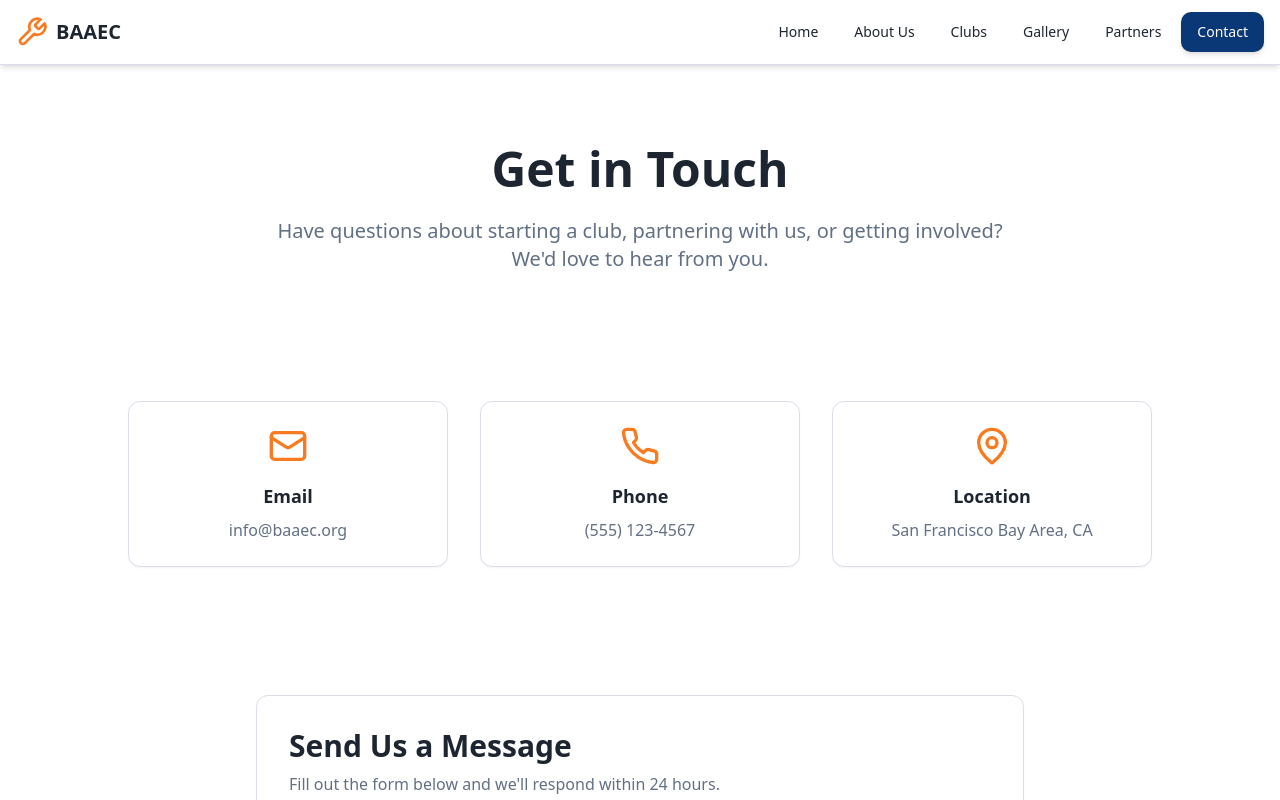
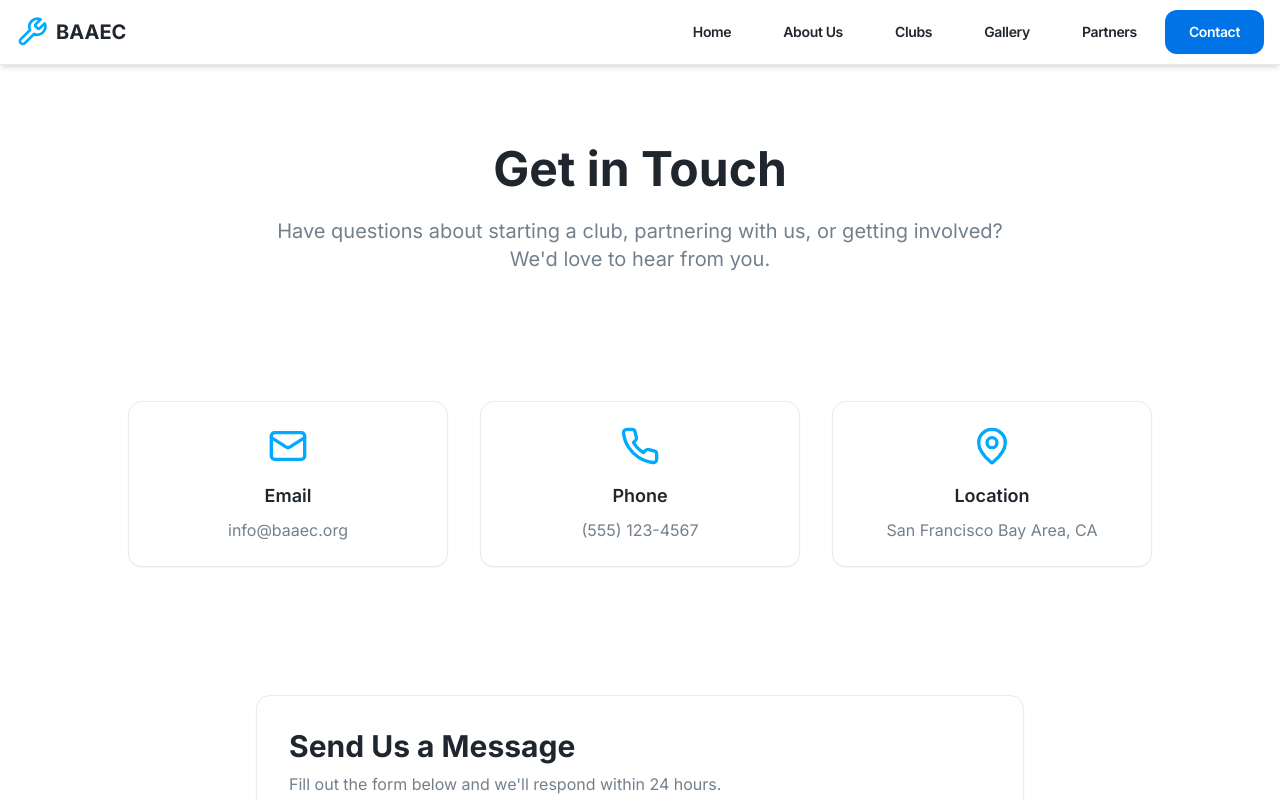
Before and after one commit to shinynail/bayarea-auto-elevate, a React (Vite) app: page /contact in a window 1280 px wide. Shown: the top 800 px of the page. Built offline with nearby package versions, Linux system fonts and the light colour scheme; the HTML template or start-up script is replaced by a standard one.

Commit message:
Refine color scheme and typography

```diff
--- a/index.html
+++ b/index.html
@@ -3,6 +3,9 @@
   <head>
     <meta charset="UTF-8" />
     <meta name="viewport" content="width=device-width, initial-scale=1.0" />
+    <link rel="preconnect" href="https://fonts.googleapis.com">
+    <link rel="preconnect" href="https://fonts.gstatic.com" crossorigin>
+    <link href="https://fonts.googleapis.com/css2?family=Inter:wght@300;400;500;600;700&display=swap" rel="stylesheet">
     <title>BAAEC - Bay Area Automotive Engineering Council</title>
     <meta name="description" content="Bay Area Automotive Engineering Council empowers high school students through hands-on automotive engineering education, mentorship, and real-world challenges." />
     <meta name="keywords" content="automotive engineering, STEM education, Bay Area, high school clubs, engineering mentorship, automotive careers" />
--- a/src/components/ui/button.tsx
+++ b/src/components/ui/button.tsx
@@ -5,24 +5,24 @@ import { cva, type VariantProps } from "class-variance-authority";
 import { cn } from "@/lib/utils";
 
 const buttonVariants = cva(
-  "inline-flex items-center justify-center gap-2 whitespace-nowrap rounded-md text-sm font-medium ring-offset-background transition-all duration-300 focus-visible:outline-none focus-visible:ring-2 focus-visible:ring-ring focus-visible:ring-offset-2 disabled:pointer-events-none disabled:opacity-50 [&_svg]:pointer-events-none [&_svg]:size-4 [&_svg]:shrink-0",
+  "inline-flex items-center justify-center gap-2 whitespace-nowrap rounded-xl text-sm font-semibold tracking-tight ring-offset-background transition-all duration-200 focus-visible:outline-none focus-visible:ring-2 focus-visible:ring-ring focus-visible:ring-offset-2 disabled:pointer-events-none disabled:opacity-50 [&_svg]:pointer-events-none [&_svg]:size-4 [&_svg]:shrink-0",
   {
     variants: {
       variant: {
-        default: "bg-primary text-primary-foreground hover:bg-primary/90 shadow-md hover:shadow-lg",
-        destructive: "bg-destructive text-destructive-foreground hover:bg-destructive/90",
-        outline: "border border-input bg-background hover:bg-accent hover:text-accent-foreground",
-        secondary: "bg-secondary text-secondary-foreground hover:bg-secondary/80",
-        ghost: "hover:bg-accent hover:text-accent-foreground",
+        default: "bg-primary text-primary-foreground hover:bg-primary/90 shadow-sm hover:shadow-md active:scale-[0.98]",
+        destructive: "bg-destructive text-destructive-foreground hover:bg-destructive/90 shadow-sm",
+        outline: "border border-border/60 bg-background hover:bg-secondary hover:border-border active:scale-[0.98]",
+        secondary: "bg-secondary text-secondary-foreground hover:bg-secondary/80 active:scale-[0.98]",
+        ghost: "hover:bg-secondary active:scale-[0.98]",
         link: "text-primary underline-offset-4 hover:underline",
-        hero: "bg-accent text-accent-foreground hover:scale-105 shadow-lg hover:shadow-xl",
-        gradient: "bg-gradient-to-r from-primary to-primary-glow text-primary-foreground hover:opacity-90 shadow-md hover:shadow-lg",
+        hero: "bg-accent text-accent-foreground hover:bg-accent/90 shadow-md hover:shadow-lg active:scale-[0.98]",
+        gradient: "bg-gradient-to-br from-primary via-primary-glow to-accent text-primary-foreground hover:opacity-95 shadow-md hover:shadow-lg active:scale-[0.98]",
       },
       size: {
-        default: "h-10 px-4 py-2",
-        sm: "h-9 rounded-md px-3",
-        lg: "h-11 rounded-md px-8",
-        icon: "h-10 w-10",
+        default: "h-11 px-6 py-2.5",
+        sm: "h-9 rounded-lg px-4 text-xs",
+        lg: "h-12 rounded-xl px-8 text-base",
+        icon: "h-11 w-11",
       },
     },
     defaultVariants: {
--- a/src/index.css
+++ b/src/index.css
@@ -9,77 +9,77 @@ All colors MUST be HSL.
 @layer base {
   :root {
     --background: 0 0% 100%;
-    --foreground: 215 25% 15%;
+    --foreground: 210 20% 15%;
 
     --card: 0 0% 100%;
-    --card-foreground: 215 25% 15%;
+    --card-foreground: 210 20% 15%;
 
     --popover: 0 0% 100%;
-    --popover-foreground: 215 25% 15%;
+    --popover-foreground: 210 20% 15%;
 
-    --primary: 215 85% 25%;
+    --primary: 210 100% 45%;
     --primary-foreground: 0 0% 100%;
-    --primary-glow: 215 85% 40%;
+    --primary-glow: 210 100% 55%;
 
-    --secondary: 210 20% 92%;
-    --secondary-foreground: 215 25% 15%;
+    --secondary: 210 15% 96%;
+    --secondary-foreground: 210 20% 15%;
 
-    --muted: 210 20% 95%;
-    --muted-foreground: 215 15% 45%;
+    --muted: 210 15% 97%;
+    --muted-foreground: 210 10% 50%;
 
-    --accent: 25 95% 55%;
+    --accent: 200 100% 50%;
     --accent-foreground: 0 0% 100%;
-    --accent-glow: 25 100% 60%;
+    --accent-glow: 200 100% 60%;
 
     --destructive: 0 84.2% 60.2%;
     --destructive-foreground: 0 0% 100%;
 
-    --border: 215 20% 88%;
-    --input: 215 20% 88%;
-    --ring: 215 85% 25%;
+    --border: 210 15% 92%;
+    --input: 210 15% 94%;
+    --ring: 210 100% 45%;
 
-    --radius: 0.75rem;
+    --radius: 0.875rem;
 
-    --gradient-primary: linear-gradient(135deg, hsl(215 85% 25%), hsl(215 85% 35%));
-    --gradient-accent: linear-gradient(135deg, hsl(25 95% 55%), hsl(15 95% 50%));
-    --gradient-hero: linear-gradient(135deg, hsl(215 85% 15%) 0%, hsl(215 75% 25%) 50%, hsl(25 85% 45%) 100%);
-    --gradient-subtle: linear-gradient(180deg, hsl(0 0% 100%), hsl(215 40% 98%));
+    --gradient-primary: linear-gradient(135deg, hsl(210 100% 45%), hsl(210 100% 55%));
+    --gradient-accent: linear-gradient(135deg, hsl(200 100% 50%), hsl(210 100% 55%));
+    --gradient-hero: linear-gradient(135deg, hsl(210 100% 35%) 0%, hsl(210 100% 45%) 50%, hsl(200 100% 50%) 100%);
+    --gradient-subtle: linear-gradient(180deg, hsl(0 0% 100%), hsl(210 20% 99%));
 
-    --shadow-elegant: 0 10px 40px -10px hsl(215 85% 25% / 0.2);
-    --shadow-glow: 0 0 50px hsl(215 85% 40% / 0.3);
-    --shadow-accent: 0 10px 40px -10px hsl(25 95% 55% / 0.3);
+    --shadow-elegant: 0 4px 24px -4px hsl(210 100% 45% / 0.12);
+    --shadow-glow: 0 0 40px hsl(210 100% 55% / 0.2);
+    --shadow-accent: 0 4px 24px -4px hsl(200 100% 50% / 0.15);
 
-    --transition-smooth: all 0.4s cubic-bezier(0.4, 0, 0.2, 1);
+    --transition-smooth: all 0.3s cubic-bezier(0.25, 0.46, 0.45, 0.94);
   }
 
   .dark {
-    --background: 215 35% 8%;
-    --foreground: 210 40% 98%;
+    --background: 210 30% 10%;
+    --foreground: 210 20% 98%;
 
-    --card: 215 30% 12%;
-    --card-foreground: 210 40% 98%;
+    --card: 210 25% 14%;
+    --card-foreground: 210 20% 98%;
 
-    --popover: 215 30% 12%;
-    --popover-foreground: 210 40% 98%;
+    --popover: 210 25% 14%;
+    --popover-foreground: 210 20% 98%;
 
-    --primary: 215 85% 55%;
+    --primary: 210 100% 55%;
     --primary-foreground: 0 0% 100%;
 
-    --secondary: 215 25% 20%;
-    --secondary-foreground: 210 40% 98%;
+    --secondary: 210 20% 20%;
+    --secondary-foreground: 210 20% 98%;
 
-    --muted: 215 25% 18%;
-    --muted-foreground: 215 15% 65%;
+    --muted: 210 20% 18%;
+    --muted-foreground: 210 15% 65%;
 
-    --accent: 25 95% 55%;
+    --accent: 200 100% 55%;
     --accent-foreground: 0 0% 100%;
 
     --destructive: 0 62.8% 50%;
     --destructive-foreground: 0 0% 100%;
 
-    --border: 215 25% 22%;
-    --input: 215 25% 22%;
-    --ring: 215 85% 55%;
+    --border: 210 20% 22%;
+    --input: 210 20% 22%;
+    --ring: 210 100% 55%;
   }
 }
 
@@ -89,6 +89,6 @@ All colors MUST be HSL.
   }
 
   body {
-    @apply bg-background text-foreground;
+    @apply bg-background text-foreground font-inter antialiased;
   }
 }
--- a/tailwind.config.ts
+++ b/tailwind.config.ts
@@ -13,6 +13,9 @@ export default {
       },
     },
     extend: {
+      fontFamily: {
+        inter: ['Inter', 'system-ui', '-apple-system', 'sans-serif'],
+      },
       colors: {
         border: "hsl(var(--border))",
         input: "hsl(var(--input))",
```
